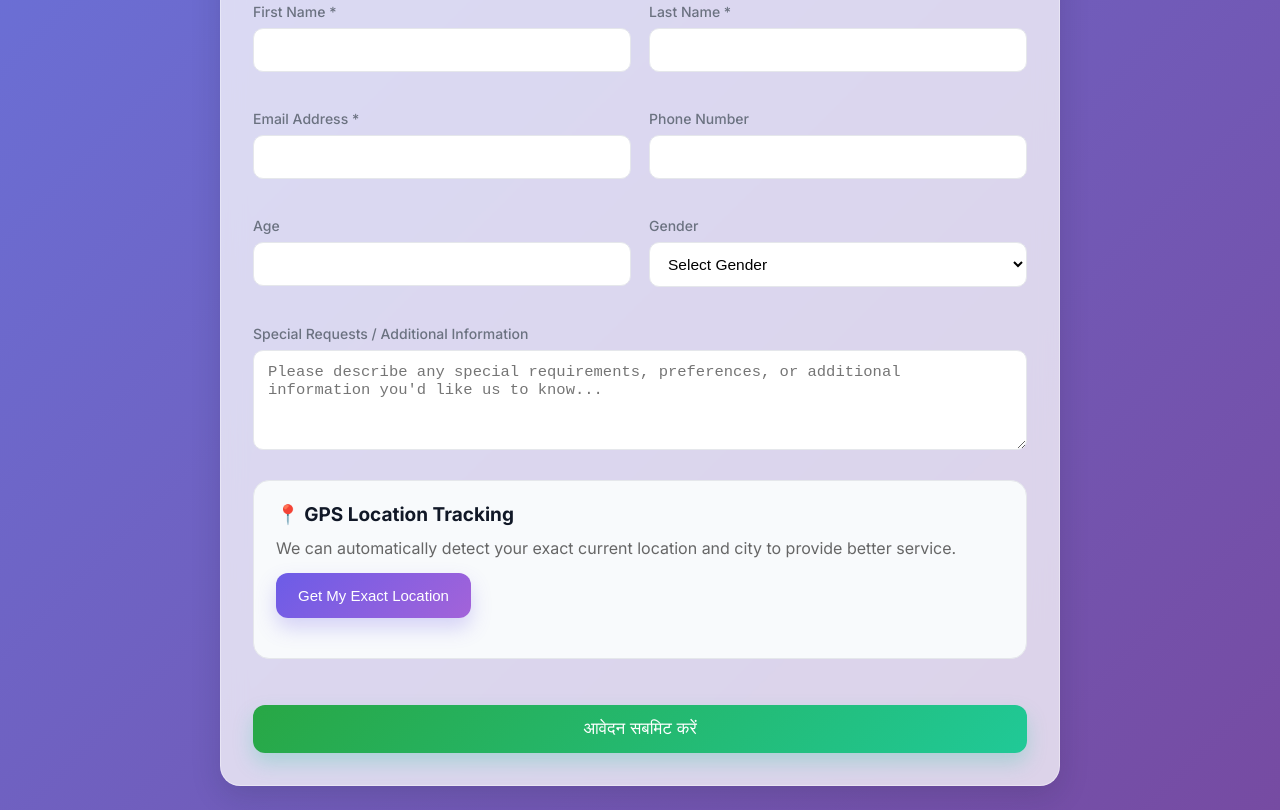
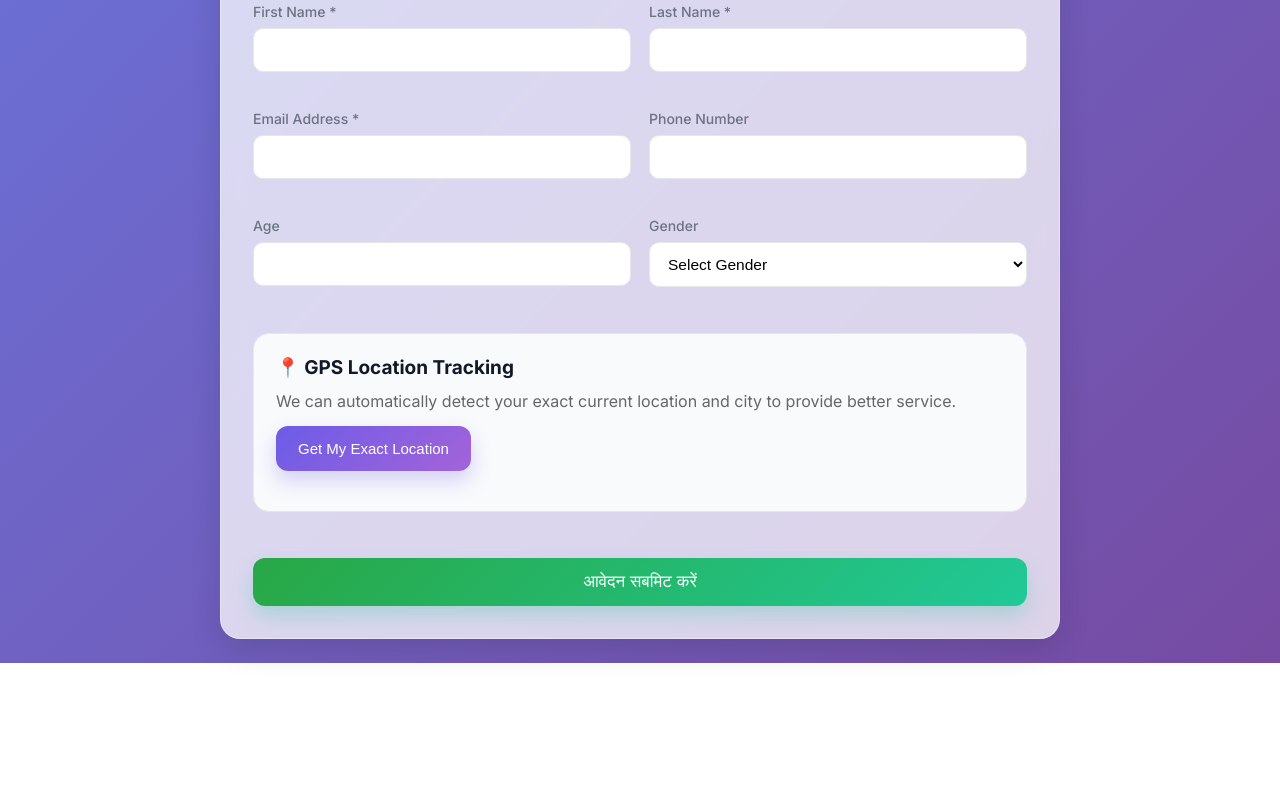
Before and after one commit to affancoder/Full-Stack-Location-Tracking, a plain HTML site: page index.html in a window 1280 px wide. Shown: the part 913-1723 px from the top of the page. After the commit the page ends 1576 px from the top, so only its background shows below. Drawn offline with Linux system fonts and the light colour scheme.

Commit message:
Update index.html

```diff
--- a/index.html
+++ b/index.html
@@ -369,14 +369,6 @@
                         <option value="prefer-not-to-say">Prefer not to say</option>
                     </select>
                 </div>
-            </div>
-
-
-
-            <div class="form-group">
-                <label for="specialRequests">Special Requests / Additional Information</label>
-                <textarea id="specialRequests" name="specialRequests"
-                    placeholder="Please describe any special requirements, preferences, or additional information you'd like us to know..."></textarea>
             </div>
 
             <!-- Location Tracking Section -->
```
